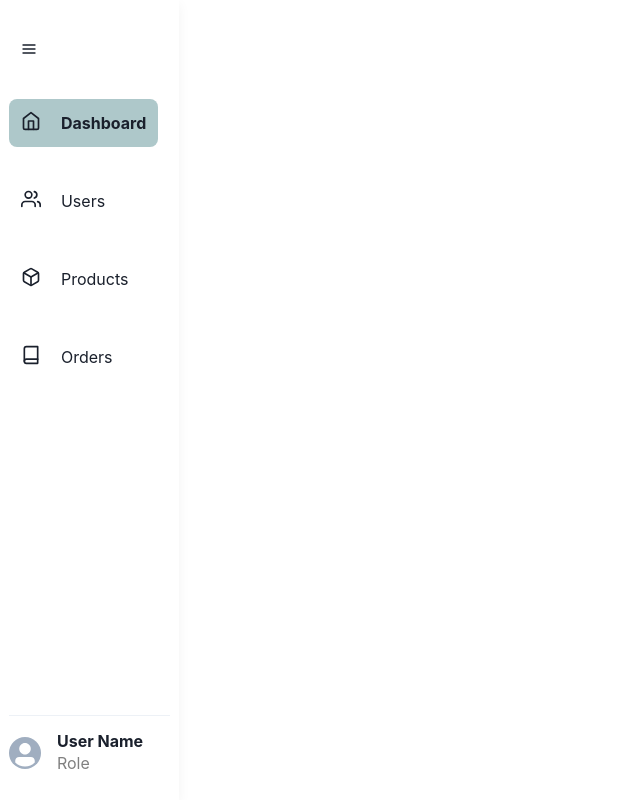
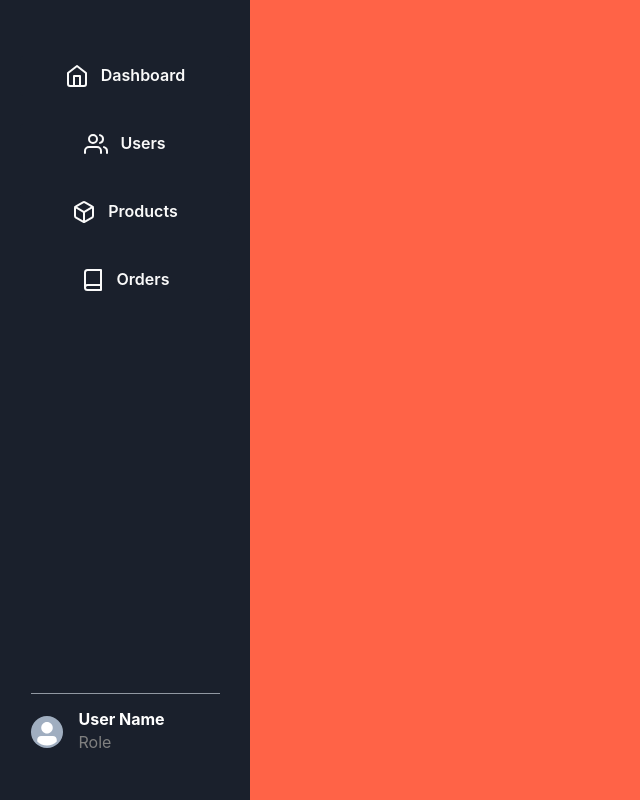
Before and after one commit to NoamA91/E-Commerce-App, a React (Vite) app in the folder client/Managers/: page / in a window 1280 px wide. Shown: the whole page, without its empty margins (0-640 px from the left). Built offline with nearby package versions, Linux system fonts and the light colour scheme.

Commit message:
Managers - Sidebar continued

```diff
--- a/client/Managers/src/components/sections/Sidebar/NavItem.jsx
+++ b/client/Managers/src/components/sections/Sidebar/NavItem.jsx
@@ -1,61 +1,95 @@
-import { Flex, Text, Icon, Menu, MenuButton, Tooltip, Button } from "@chakra-ui/react";
-import { Link } from "react-router-dom";
+// // import { Flex, Text, Icon, Menu, MenuButton, Tooltip } from "@chakra-ui/react";
+// // import { Link } from "react-router-dom";
 
-const NavItem = ({ navSize, title, icon, active, handleClick, to }) => {
-  return (
-    <Flex
-      mt={30}
-      flexDir='column'
-      w='100%'
-      alignItems={navSize === "small" ? "center" : "flex-start"}
-    >
-      <Menu placement='right'>
-        {navSize === "small" ? (
-          <Tooltip borderRadius={5} hasArrow label={title} placement='right'>
-            <Link to={to} style={{ textDecoration: "none" }} onClick={() => handleClick(title)}>
-              <MenuButton
-                backgroundColor={active ? "#AEC8CA" : "transparent"}
-                borderRadius={8}
-                _hover={{ backgroundColor: "#AEC8CA" }}
-                w={navSize === "large" && "100%"}
-              >
-                <Flex padding={3}>
-                  <Icon as={icon} fontSize='xl' color={active ? "A82AAAD" : "grey.500"} />
-                  <Text
-                    ml={5}
-                    display={navSize === "small" ? "none" : "flex"}
-                    fontWeight={active ? "bold" : "normal"}
-                  >
-                    {title}
-                  </Text>
-                </Flex>
-              </MenuButton>
-            </Link>
-          </Tooltip>
-        ) : (
-          <Link to={to} style={{ textDecoration: "none" }} onClick={() => handleClick(title)}>
-            <MenuButton
-              backgroundColor={active ? "#AEC8CA" : "transparent"}
-              borderRadius={8}
-              _hover={{ backgroundColor: "#AEC8CA" }}
-              w={navSize === "large" && "100%"}
-            >
-              <Flex padding={3}>
-                <Icon as={icon} fontSize='xl' color={active ? "A82AAAD" : "grey.500"} />
-                <Text
-                  ml={5}
-                  display={navSize === "small" ? "none" : "flex"}
-                  fontWeight={active ? "bold" : "normal"}
-                >
-                  {title}
-                </Text>
-              </Flex>
-            </MenuButton>
-          </Link>
-        )}
-      </Menu>
-    </Flex>
-  );
-};
+// // const NavItem = ({ navSize, title, icon, active, handleClick, to }) => {
+// //   return (
+// //     <Flex
+// //       mt={30}
+// //       flexDir='column'
+// //       w='100%'
+// //       alignItems={navSize === "small" ? "center" : "flex-start"}
+// //     >
+// //       <Menu>
+// //         {navSize === "small" ? (
+// //           <Tooltip borderRadius={5} hasArrow label={title} placement='right'>
+// //             <Link to={to} style={{ textDecoration: "none" }} onClick={() => handleClick(title)}>
+// //               <MenuButton
+// //                 backgroundColor={active ? "#AEC8CA" : "transparent"}
+// //                 borderRadius={8}
+// //                 _hover={{ backgroundColor: "#AEC8CA" }}
+// //                 w={navSize === "large" && "100%"}
+// //               >
+// //                 <Flex padding={3}>
+// //                   <Icon as={icon} fontSize='xl' color={active ? "A82AAAD" : "grey.500"} />
+// //                   <Text
+// //                     ml={5}
+// //                     display={navSize === "small" ? "none" : "flex"}
+// //                     fontWeight={active ? "bold" : "normal"}
+// //                   >
+// //                     {title}
+// //                   </Text>
+// //                 </Flex>
+// //               </MenuButton>
+// //             </Link>
+// //           </Tooltip>
+// //         ) : (
+// //           <Link to={to} style={{ textDecoration: "none" }} onClick={() => handleClick(title)}>
+// //             <MenuButton
+// //               backgroundColor={active ? "#AEC8CA" : "transparent"}
+// //               borderRadius={8}
+// //               _hover={{ backgroundColor: "#AEC8CA" }}
+// //               maxW={navSize === "large" && "210px"}
+// //             >
+// //               <Flex padding={3} w='100%' alignItems='center'>
+// //                 <Icon as={icon} fontSize='xl' color={active ? "A82AAAD" : "grey.500"} />
+// //                 <Text
+// //                   ml={5}
+// //                   display={navSize === "small" ? "none" : "flex"}
+// //                   fontWeight={active ? "bold" : "normal"}
+// //                 >
+// //                   {title}
+// //                 </Text>
+// //               </Flex>
+// //             </MenuButton>
+// //           </Link>
+// //         )}
+// //       </Menu>
+// //     </Flex>
+// //   );
+// // };
 
-export default NavItem;
+// // export default NavItem;
+// import { Flex, Text, Icon, Menu, MenuButton, Tooltip } from "@chakra-ui/react";
+// import { Link } from "react-router-dom";
+
+// const NavItem = ({ title, icon, active, handleClick, to }) => {
+//   return (
+//     <Flex mt={30} flexDir="column" w="100%" alignItems="flex-start">
+//       <Menu>
+//         <Tooltip hasArrow borderRadius={5} label={title} placement="right">
+//           <Link to={to} style={{ textDecoration: "none" }} onClick={() => handleClick(title)}>
+//             <MenuButton
+//               backgroundColor={active ? "#AEC8CA" : "transparent"}
+//               borderRadius={8}
+//               _hover={{ backgroundColor: "#AEC8CA" }}
+//               w={{ base: "100%", lg: "210px" }}
+//             >
+//               <Flex padding={3} w="100%" alignItems="center">
+//                 <Icon as={icon} fontSize="xl" color={active ? "A82AAAD" : "grey.500"} />
+//                 <Text
+//                   ml={5}
+//                   display={{ base: "none", lg: "flex" }}
+//                   fontWeight={active ? "bold" : "normal"}
+//                 >
+//                   {title}
+//                 </Text>
+//               </Flex>
+//             </MenuButton>
+//           </Link>
+//         </Tooltip>
+//       </Menu>
+//     </Flex >
+//   );
+// };
+
+// export default NavItem;
--- a/client/Managers/src/components/sections/Sidebar/Sidebar.jsx
+++ b/client/Managers/src/components/sections/Sidebar/Sidebar.jsx
@@ -1,90 +1,193 @@
-import { Flex, Divider, Avatar, Heading, Text, IconButton } from "@chakra-ui/react";
-import { useState } from "react";
-import { FiMenu, FiHome, FiUsers, FiBox, FiBook } from "react-icons/fi";
-import NavItem from "./NavItem";
+// import { Flex, Divider, Avatar, Heading, Text, IconButton } from "@chakra-ui/react";
+// import { useState } from "react";
+// import { FiMenu, FiHome, FiUsers, FiBox, FiBook } from "react-icons/fi";
+// import NavItem from "./NavItem";
+
+// const Sidebar = () => {
+//   const [navSize, setNavSize] = useState("large");
+//   const [activeItem, setActiveItem] = useState("Dashboard");
+
+//   const handleItemClick = (title) => {
+//     setActiveItem(title);
+//   };
+
+//   return (
+//     <Flex
+//       pos='sticky'
+//       left='0'
+//       h='100vh'
+//       boxShadow='0 0 12px 0 rgba(0,0,0,0.10)'
+//       // w={navSize === "small" ? "75px" : "300px"}
+//       w={{ base: "75px", md: "300px" }}
+//       flexDir='column'
+//       justifyContent='space-between'
+//     >
+//       <Flex
+//         p='5%'
+//         flexDir='column'
+//         alignItems={{ base: "center", md: "flex-start" }}
+//         // alignItems={navSize === "small" ? "center" : "flex-start"}
+//         as='nav'
+//         w='100%'
+//       >
+//         <IconButton
+//           background='none'
+//           mt={5}
+//           _hover={{ background: "none" }}
+//           icon={<FiMenu />}
+//           onClick={() => {
+//             navSize === "small" ? setNavSize("large") : setNavSize("small");
+//           }}
+//         />
+//         <NavItem
+//           navSize={navSize}
+//           icon={FiHome}
+//           title='Dashboard'
+//           active={activeItem === "Dashboard"}
+//           handleClick={handleItemClick}
+//           to='/dashboard'
+//         />
+//         <NavItem
+//           navSize={navSize}
+//           icon={FiUsers}
+//           title='Users'
+//           active={activeItem === "Users"}
+//           handleClick={handleItemClick}
+//         />
+//         <NavItem
+//           navSize={navSize}
+//           icon={FiBox}
+//           title='Products'
+//           active={activeItem === "Products"}
+//           handleClick={handleItemClick}
+//         />
+//         <NavItem
+//           navSize={navSize}
+//           icon={FiBook}
+//           title='Orders'
+//           active={activeItem === "Orders"}
+//           handleClick={handleItemClick}
+//         />
+//       </Flex>
+// <Flex
+//   p='5%'
+//   flexDir='column'
+//   w='100%'
+//   alignItems={navSize === "small" ? "center" : "flex-start"}
+//   mb={4}
+// >
+//   <Divider display={navSize === "small" ? "none" : "flex"} />
+//   <Flex mt={4} alignItems='center'>
+//     <Avatar size='sm' />
+//     <Flex flexDir='column' ml={4} display={navSize === "small" ? "none" : "flex"}>
+//       <Heading as='h3' size='sm'>
+//         User Name
+//       </Heading>
+//       <Text color='grey'>Role</Text>
+//     </Flex>
+//         </Flex>
+//       </Flex>
+//     </Flex>
+//   );
+// };
+
+// export default Sidebar;
+
+import React, { useState } from 'react';
+import { Box, Stack, Link, Text, Icon, useDisclosure, Drawer, DrawerOverlay, DrawerContent, DrawerCloseButton, Button, useBreakpointValue, Flex, IconButton, Divider, Avatar, Heading, DrawerFooter, DrawerBody } from '@chakra-ui/react';
+import { FiMenu } from "react-icons/fi"
+import SidebarContent from './SidebarContent';
 
 const Sidebar = () => {
-  const [navSize, setNavSize] = useState("large");
-  const [activeItem, setActiveItem] = useState("Dashboard");
+  const [currentPage, setCurrentPage] = useState('Dashboard'); // Default page
+  const { isOpen, onOpen, onClose } = useDisclosure();
+  const isDrawerSidebar = useBreakpointValue({
+    base: true,
+    md: false,
+  });
 
-  const handleItemClick = (title) => {
-    setActiveItem(title);
-  };
+  const handlePageChange = (page) => {
+    setCurrentPage(page);
+    onClose();
+  }
 
   return (
-    <Flex
-      pos='sticky'
-      left='0'
-      h='100vh'
-      boxShadow='0 4px 12px 0 rgba(0,0,0,0.05)'
-      w={navSize === "small" ? "75px" : "210px"}
-      flexDir='column'
-      justifyContent='space-between'
-    >
-      <Flex
-        p='5%'
-        flexDir='column'
-        alignItems={navSize === "small" ? "center" : "flex-start"}
-        as='nav'
-      >
-        <IconButton
-          background='none'
-          mt={5}
-          _hover={{ background: "none" }}
-          icon={<FiMenu />}
-          onClick={() => {
-            navSize === "small" ? setNavSize("large") : setNavSize("small");
-          }}
-        />
-        <NavItem
-          navSize={navSize}
-          icon={FiHome}
-          title='Dashboard'
-          active={activeItem === "Dashboard"}
-          handleClick={handleItemClick}
-          to='/dashboard'
-        />
-        <NavItem
-          navSize={navSize}
-          icon={FiUsers}
-          title='Users'
-          active={activeItem === "Users"}
-          handleClick={handleItemClick}
-        />
-        <NavItem
-          navSize={navSize}
-          icon={FiBox}
-          title='Products'
-          active={activeItem === "Products"}
-          handleClick={handleItemClick}
-        />
-        <NavItem
-          navSize={navSize}
-          icon={FiBook}
-          title='Orders'
-          active={activeItem === "Orders"}
-          handleClick={handleItemClick}
-        />
+    <Box>
+      {isDrawerSidebar ? (
+        <>
+          <Flex alignItems="center" justifyContent="space-between" backgroundColor="gray.800">
+            <Button variant="ghost" onClick={onOpen} >
+              <IconButton icon={<FiMenu color='white' />} w={6} h={6} background='none' />
+            </Button>
+            {!isOpen && <Text>{currentPage}</Text>}
           </Flex>
+
+          <Drawer isOpen={isOpen} placement="left" onClose={onClose}>
+            <DrawerOverlay />
+            <DrawerContent w="250px" bg="gray.800" color="white">
+              <DrawerCloseButton />
+
+              <DrawerBody>
+                <SidebarContent onItemSelect={handlePageChange} />
+              </DrawerBody>
+
+              <DrawerFooter>
                 <Flex
                   p='5%'
                   flexDir='column'
                   w='100%'
-        alignItems={navSize === "small" ? "center" : "flex-start"}
                   mb={4}
                 >
-        <Divider display={navSize === "small" ? "none" : "flex"} />
+                  <Divider />
                   <Flex mt={4} alignItems='center'>
                     <Avatar size='sm' />
-          <Flex flexDir='column' ml={4} display={navSize === "small" ? "none" : "flex"}>
-            <Heading as='h3' size='sm'>
+                    <Flex flexDir='column' ml={4} >
+                      <Heading as='h3' size='sm' color='white'>
                         User Name
                       </Heading>
                       <Text color='grey'>Role</Text>
                     </Flex>
                   </Flex>
                 </Flex>
+              </DrawerFooter>
+
+            </DrawerContent>
+          </Drawer>
+        </>
+      ) : (
+        <Flex
+          as="nav"
+          w="250px"
+          h="100vh"
+          p={5}
+          bg="gray.800"
+          position="sticky"
+          flexDir="column"
+          justifyContent='space-between'
+        >
+          <SidebarContent />
+
+          <Flex
+            p='5%'
+            flexDir='column'
+            w='100%'
+            mb={4}
+          >
+            <Divider display={isDrawerSidebar ? "none" : "flex"} />
+            <Flex mt={4} alignItems='center'>
+              <Avatar size='sm' />
+              <Flex flexDir='column' ml={4} >
+                <Heading as='h3' size='sm' color='white'>
+                  User Name
+                </Heading>
+                <Text color='grey'>Role</Text>
               </Flex>
+            </Flex>
+          </Flex>
+
+        </Flex>
+      )}
+    </Box>
   );
 };
 
--- /dev/null
+++ b/client/Managers/src/components/sections/Sidebar/SidebarContent.jsx
@@ -0,0 +1,21 @@
+import { Flex } from '@chakra-ui/react';
+import { FiHome, FiUsers, FiBook, FiBox } from "react-icons/fi";
+
+import SidebarItem from './SidebarItem';
+
+const SidebarContent = () => (
+
+    <Flex
+        flexDir='column'
+        mt={6}
+        gap={4}
+    >
+        <SidebarItem icon={FiHome} label="Dashboard" to="/dashboard" />
+        <SidebarItem icon={FiUsers} label="Users" to="" />
+        <SidebarItem icon={FiBox} label="Products" to="" />
+        <SidebarItem icon={FiBook} label="Orders" to="" />
+
+    </Flex>
+);
+
+export default SidebarContent;
--- /dev/null
+++ b/client/Managers/src/components/sections/Sidebar/SidebarItem.jsx
@@ -0,0 +1,29 @@
+import { Text, Icon, Button } from '@chakra-ui/react';
+import { Link } from 'react-router-dom';
+
+const SidebarItem = ({ icon, label, to }) => (
+    <Button
+        display='flex'
+        pa={8}
+        borderRadius={4}
+        backgroundColor="gray.800"
+        color='#fafafa'
+        mt={3}
+        _hover={{
+            bgColor: 'gray.700',
+        }}
+    >
+        <Link
+            to={to}
+            style={{
+                display: 'flex',
+                alignItems: 'center',
+            }}
+        >
+            <Icon as={icon} w={6} h={6} />
+            <Text ml={3}>{label}</Text>
+        </Link>
+    </Button >
+);
+
+export default SidebarItem;
--- a/client/Managers/src/pages/Root.jsx
+++ b/client/Managers/src/pages/Root.jsx
@@ -1,17 +1,21 @@
 import { Outlet } from "react-router-dom";
 import Sidebar from "../components/sections/Sidebar/Sidebar";
-import { HStack, background } from "@chakra-ui/react";
+import { Box, Flex, useBreakpointValue } from "@chakra-ui/react";
 
 function Root() {
+  const isBaseBreakpoint = useBreakpointValue({ base: true, md: false });
+
   return (
-    <>
-      <HStack>
-        <Sidebar />
-        <div style={{ width: "100%", height: "100vh" }}>
-          <Outlet />
-        </div>
-      </HStack>
-    </>
+    <Flex direction={isBaseBreakpoint ? 'column' : 'row'} h='100vh'>
+      <Sidebar />
+      <Box
+        backgroundColor='tomato'
+        w='100vw'
+        h='100vh'
+      >
+        <Outlet />
+      </Box>
+    </Flex>
   );
 }
 
```
Also changed, not shown: client/Managers/.eslintrc.cjs (deleted). Lines whose indentation alone changed are shown as unchanged.
